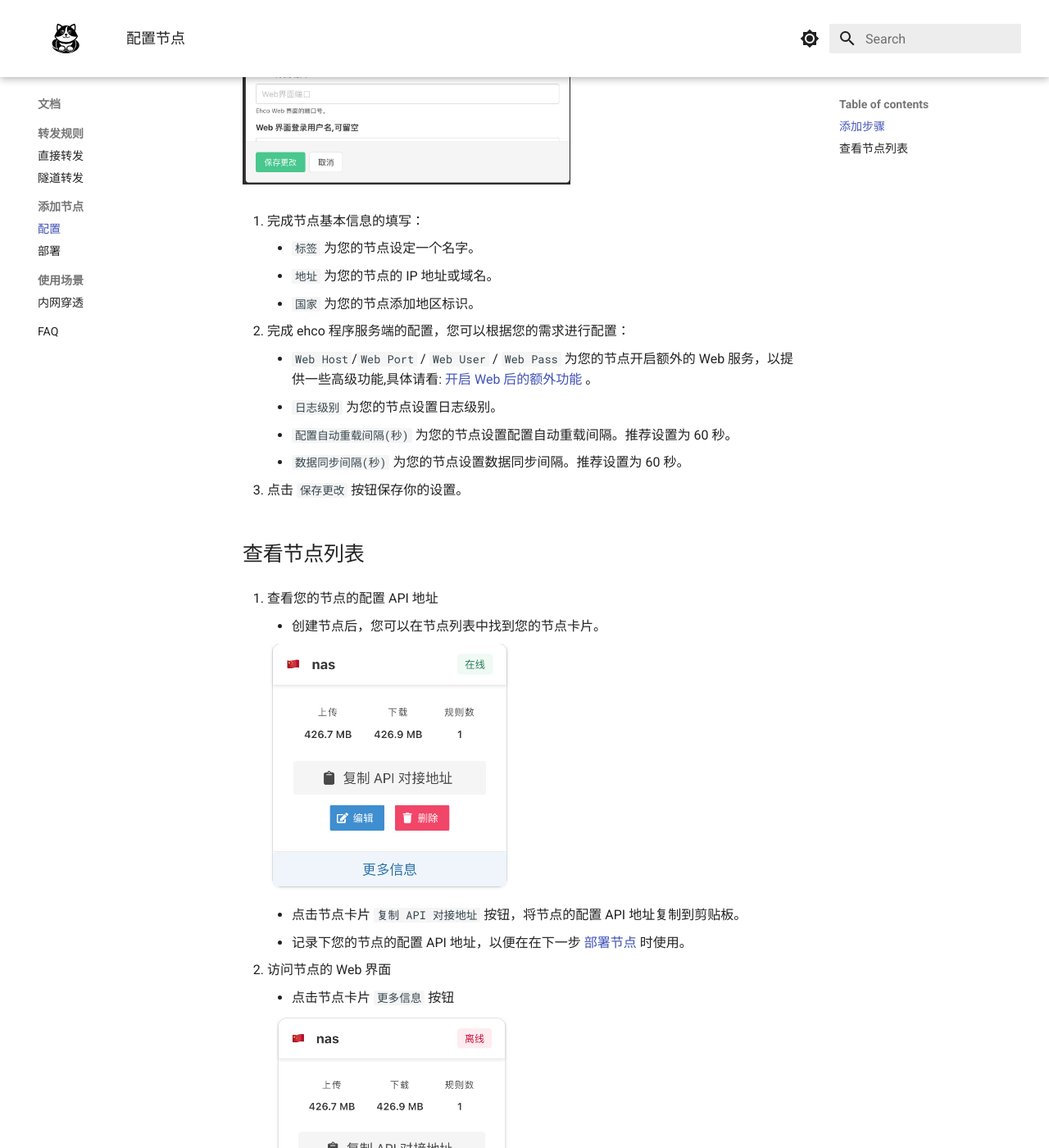
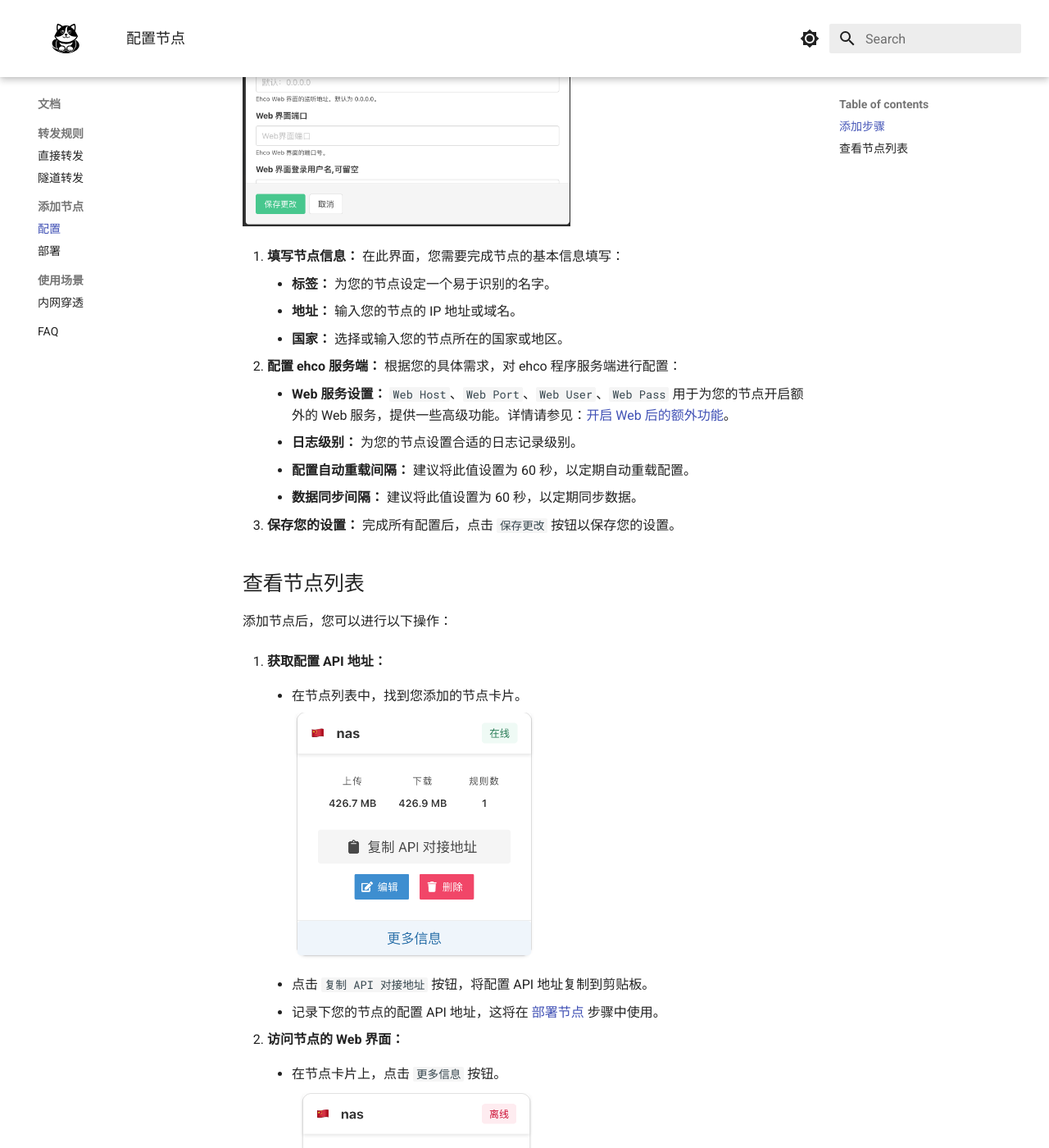
Before and after one commit to Ehco1996/ehco-relay-docs, an MkDocs documentation site: the page built from docs/node/manage.md, in a window 1280 px wide and 1400 px high, scrolled down 842 px. Shown: the whole window at 82% size. Built offline with MkDocs 1.6.1 and Material for MkDocs 9.7.7, drawn with Linux system fonts in a browser that asks for light colours; some of the changed text lies outside the part shown.

Commit message:
Update installation and node management documentation

```diff
--- a/docs/node/manage.md
+++ b/docs/node/manage.md
@@ -4,50 +4,48 @@ title: 配置节点
 
 # 配置节点
 
-当您发现网站提供的入口和出口节点不符合您的需求时，您可以添加并部署自己的节点。
+在使用 Ehco-Relay 提供的服务过程中，您可能会发现默认的入口和出口节点并不完全符合您的需求。幸运的是，Ehco-Relay 允许您添加并部署自己的节点，以获得更加个性化的服务体验。
 
 ## 添加步骤
 
-1. 登录到 [Ehco-Relay](https://ehco-relay.cc) 管理面板。
+请按照以下步骤来添加您的节点：
 
-2. 在左侧导航栏选择 `节点管理` 选项。
-
-3. 点击 `添加` 按钮，屏幕将显示如下界面:
+1. **访问管理面板：** 首先，登录到 [Ehco-Relay](https://ehco-relay.cc) 的管理面板。
+2. **导航到节点管理：** 在左侧导航栏中选择 `节点管理` 选项。
+3. **开始添加节点：** 点击 `添加` 按钮，您将看到如下界面：
 
  <img src="/assets/node/add.png" alt="add" width="400px">
 
-4. 完成节点基本信息的填写：
-
-    - `标签` 为您的节点设定一个名字。
-    - `地址` 为您的节点的 IP 地址或域名。
-    - `国家` 为您的节点添加地区标识。
-
-5. 完成 ehco 程序服务端的配置，您可以根据您的需求进行配置：
-
-    - `Web Host`/`Web Port` / `Web User` / `Web Pass` 为您的节点开启额外的 Web 服务，以提供一些高级功能,具体请看: [开启 Web 后的额外功能 ](../faq.md#web)。
-    - `日志级别` 为您的节点设置日志级别。
-    - `配置自动重载间隔(秒)` 为您的节点设置配置自动重载间隔。推荐设置为 60 秒。
-    - `数据同步间隔(秒)` 为您的节点设置数据同步间隔。推荐设置为 60 秒。
-
-6. 点击 `保存更改` 按钮保存你的设置。
+4. **填写节点信息：** 在此界面，您需要完成节点的基本信息填写：
+    - **标签：** 为您的节点设定一个易于识别的名字。
+    - **地址：** 输入您的节点的 IP 地址或域名。
+    - **国家：** 选择或输入您的节点所在的国家或地区。
+5. **配置 ehco 服务端：** 根据您的具体需求，对 ehco 程序服务端进行配置：
+    - **Web 服务设置：** `Web Host`、`Web Port`、`Web User`、`Web Pass` 用于为您的节点开启额外的 Web 服务，提供一些高级功能。详情请参见：[开启 Web 后的额外功能](../faq.md#web)。
+    - **日志级别：** 为您的节点设置合适的日志记录级别。
+    - **配置自动重载间隔：** 建议将此值设置为 60 秒，以定期自动重载配置。
+    - **数据同步间隔：** 建议将此值设置为 60 秒，以定期同步数据。
+6. **保存您的设置：** 完成所有配置后，点击 `保存更改` 按钮以保存您的设置。
 
 ## 查看节点列表
 
-1. 查看您的节点的配置 API 地址
+添加节点后，您可以进行以下操作：
 
-    - 创建节点后，您可以在节点列表中找到您的节点卡片。
+1. **获取配置 API 地址：**
+    - 在节点列表中，找到您添加的节点卡片。
 
-      <img src="/assets/node/node.png" alt="add" width="300px">
+        <img src="/assets/node/node.png" alt="add" width="300px">
 
-    - 点击节点卡片 `复制 API 对接地址` 按钮，将节点的配置 API 地址复制到剪贴板。
-    - 记录下您的节点的配置 API 地址，以便在在下一步 [部署节点](install.md) 时使用。
+    - 点击 `复制 API 对接地址` 按钮，将配置 API 地址复制到剪贴板。
+    - 记录下您的节点的配置 API 地址，这将在 [部署节点](install.md) 步骤中使用。
 
-2. 访问节点的 Web 界面
+2. **访问节点的 Web 界面：**
+    - 在节点卡片上，点击 `更多信息` 按钮。
 
-    - 点击节点卡片 `更多信息` 按钮
+        <img src="/assets/node/node_card_more.png" alt="add" width="300px">
 
-      <img src="/assets/node/node_card_more.png" alt="add" width="300px">
+    - 然后点击 `节点详情` 按钮，系统将自动跳转到节点的 Web 界面。
 
-    - 点击 `节点详情` 按钮后会自动跳转到节点的 Web 界面。
+        <img src="/assets/node/node_web.png" alt="add" width="300px">
 
-      <img src="/assets/node/node_web.png" alt="add" width="300px">
+通过以上步骤，您可以轻松地添加并管理您的节点，以便更好地使用 Ehco-Relay 服务。
--- a/mkdocs.yml
+++ b/mkdocs.yml
@@ -22,7 +22,7 @@ theme:
   features:
     - navigation.tabs
     - navigation.sections
-    - navigation.footer
+    # - navigation.footer
     - navigation.top
     - content.code.copy
     - content.code.annotate
```
Also changed, not shown: docs/node/install.md (+27 -20 lines).
